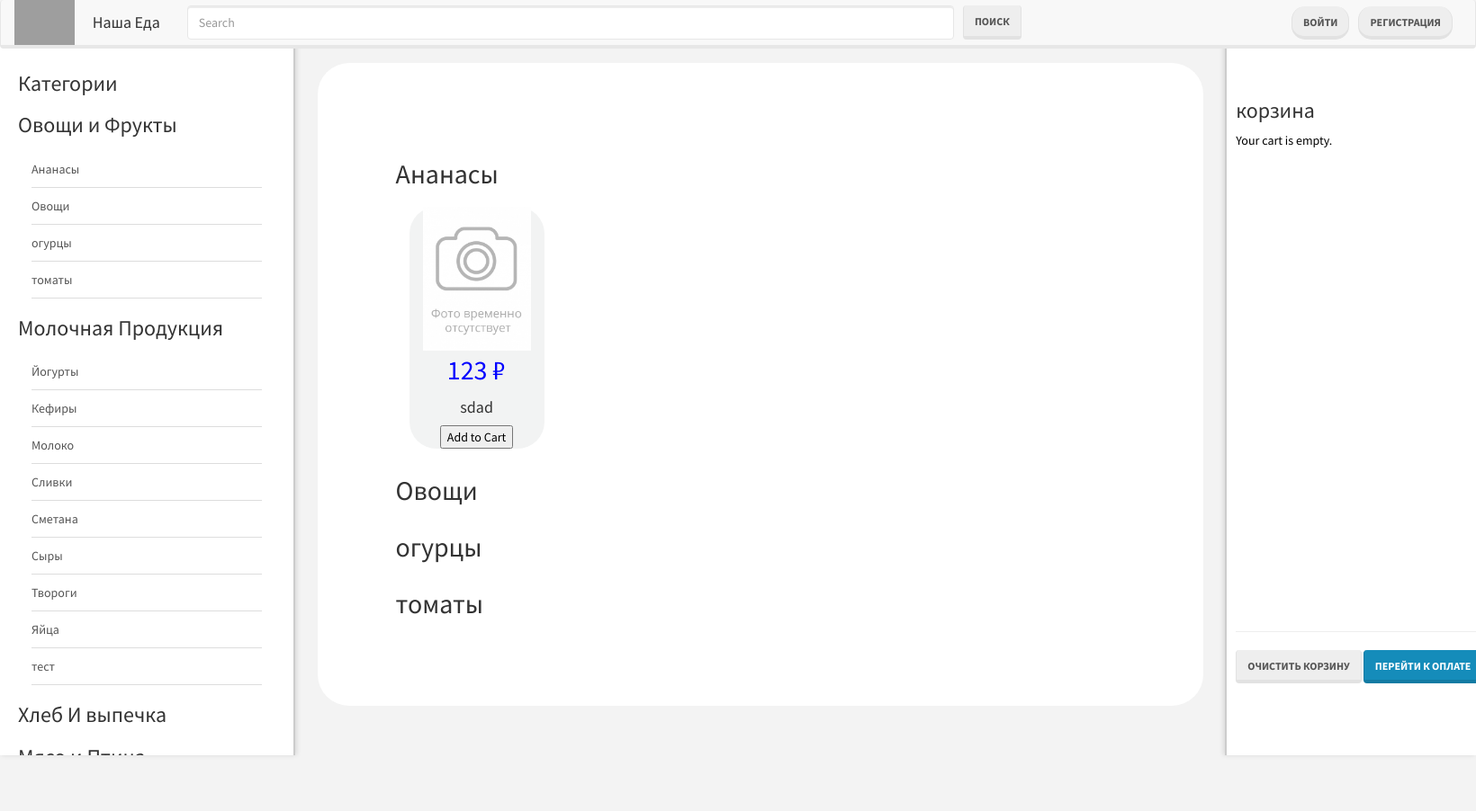
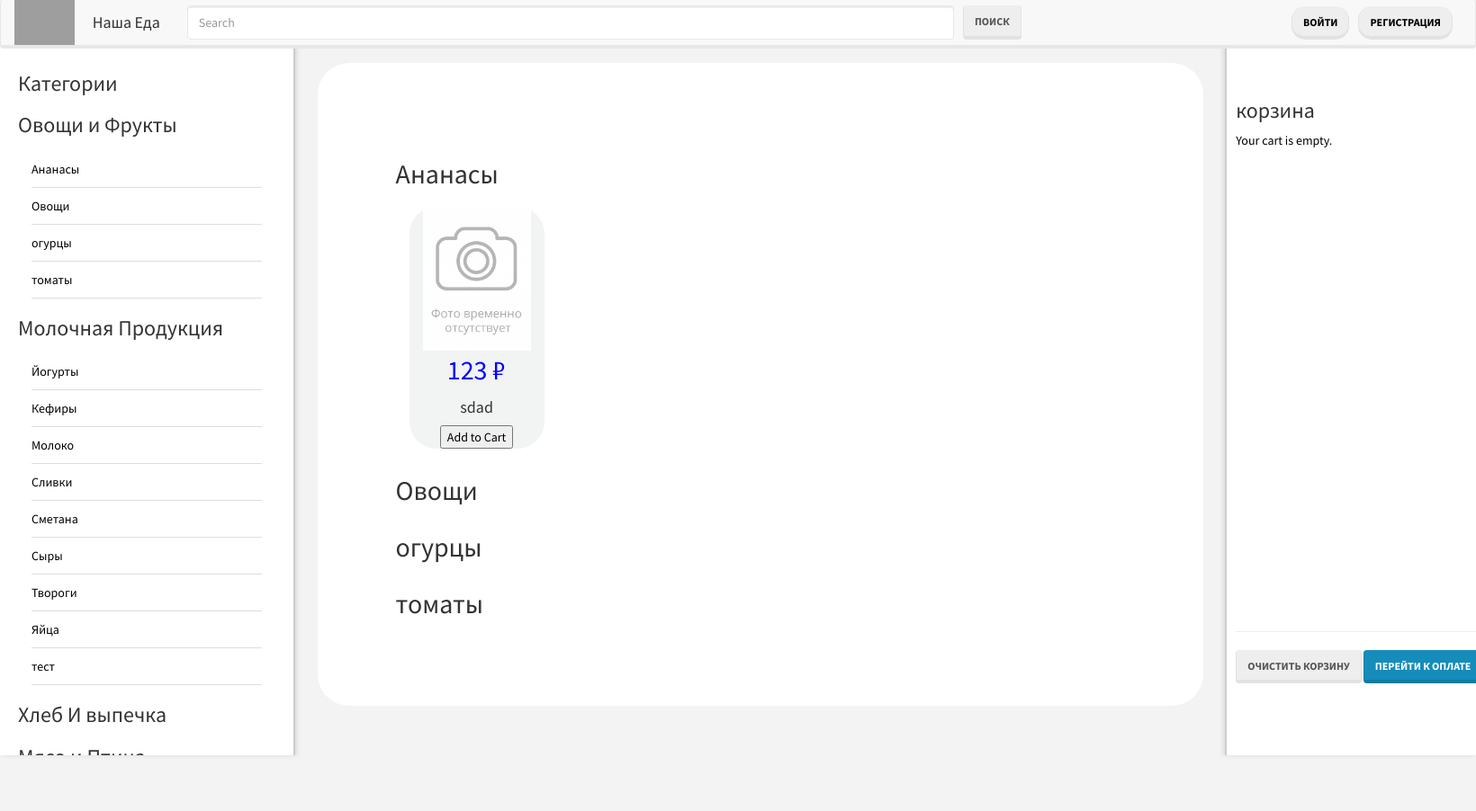
Before and after one commit to anor32/OurFood, a Django app: page /products/2/categories/ in a window 1640 px wide. Shown: the top 902 px of the page at 90% size. Run offline with Django 5.2, Linux system fonts and the light colour scheme; data comes from the database, SQL or seed files in the repository; parts of the project's set-up code (start-up, migrations or seed data) failed here and were passed over; some libraries are stand-ins or nearby versions; grey boxes are pictures that could not be loaded.

Commit message:
различные исправления в стилях

```diff
--- a/static/css/my_style.css
+++ b/static/css/my_style.css
@@ -93,14 +93,12 @@
     justify-content: center;}
 
 a.text{
-  text-decoration: none;
-  color: #555555;
+  color: black;
 
 
 }
 a.text:hover{
-    color: #000;
-    text-decoration: none;
+   text-decoration: none;
 }
 
 .changer {
```
